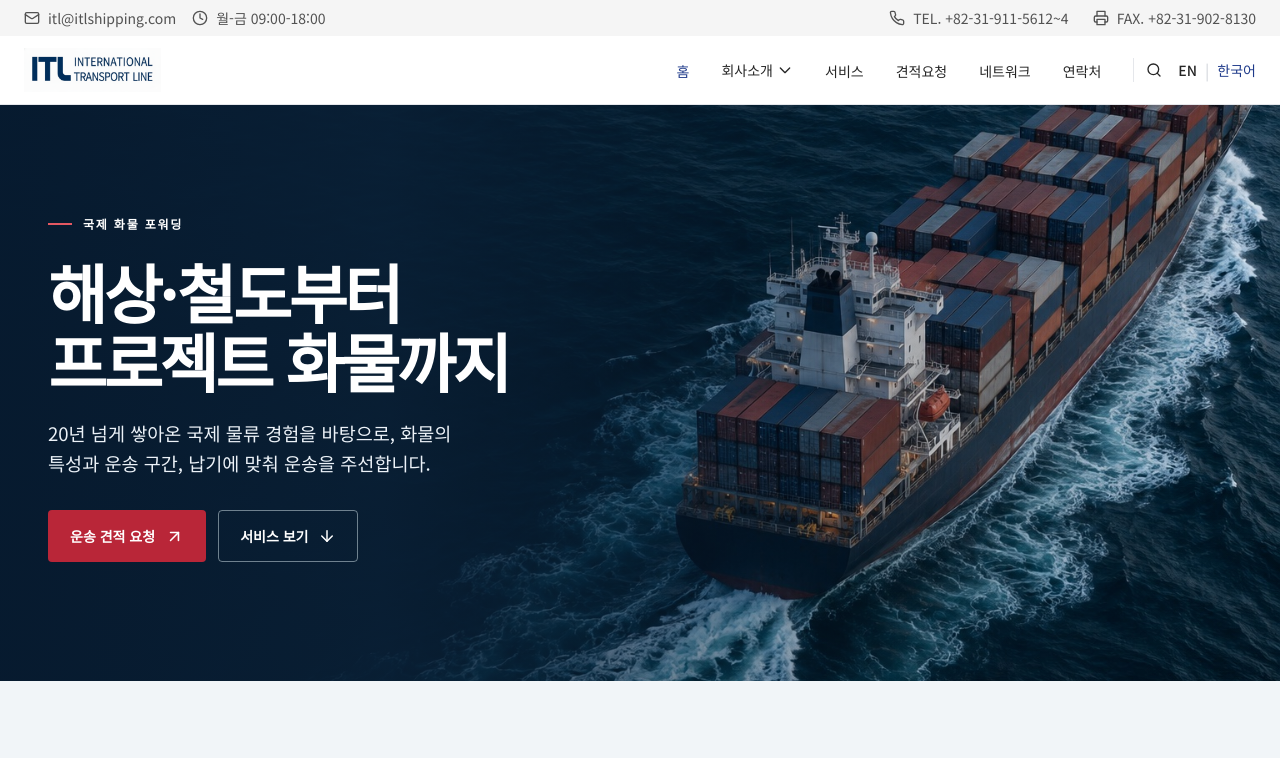
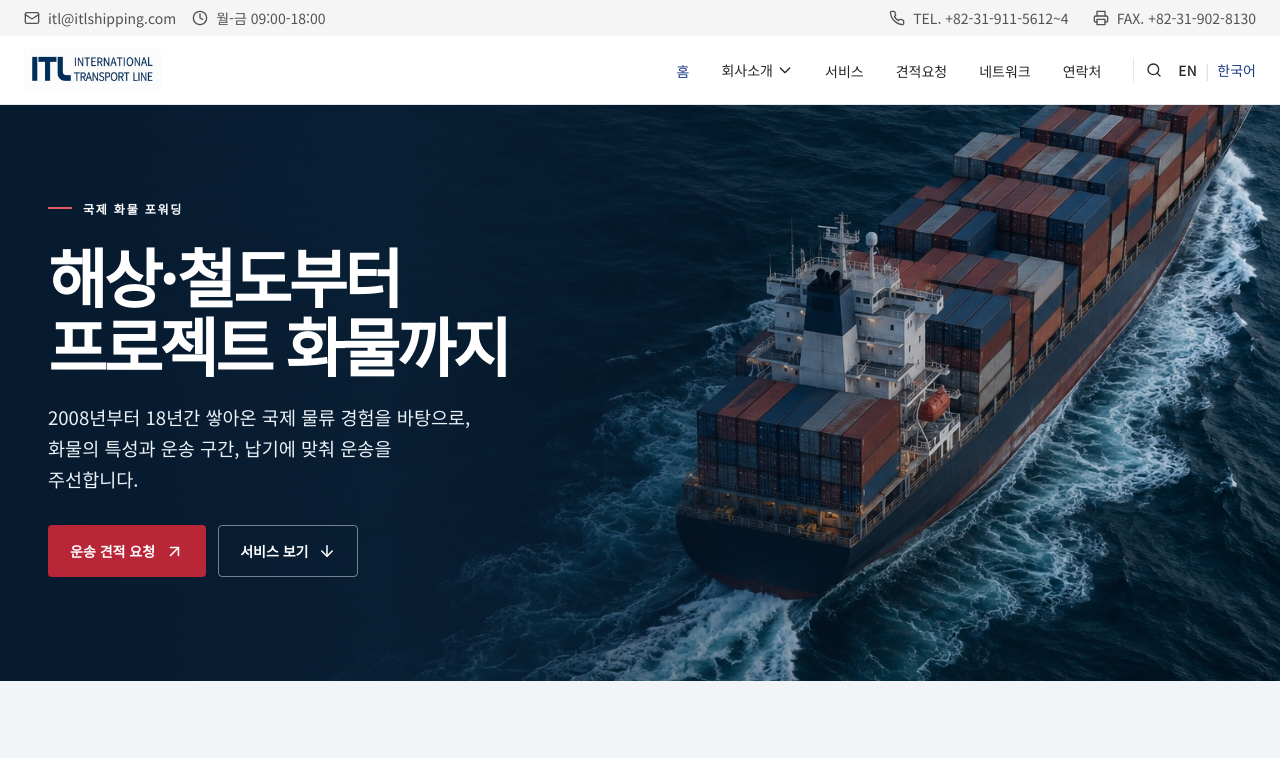
Before and after one commit to hyeoption/itl, a Next.js app: page /ko in a window 1280 px wide. Shown: the top 758 px of the page. Built offline with nearby package versions, Linux system fonts and the light colour scheme.

Commit message:
Correct homepage experience to 18 years

```diff
--- a/app/landing.tsx
+++ b/app/landing.tsx
@@ -15,7 +15,7 @@ const content = {
     quote: "Request a quote", browse: "Explore services", skip: "Skip to content",
     heroLabel: "INTERNATIONAL FREIGHT FORWARDING",
     hero: ["Global freight.", "Ocean, rail & project cargo."],
-    intro: "With over 20 years of experience in international logistics, we plan shipments around your cargo, route and schedule.",
+    intro: "With 18 years of experience in international logistics, we plan shipments around your cargo, route and schedule.",
     services: "Freight services",
     serviceIntro: "Choose the right transport for your cargo and delivery schedule.",
     modes: [
@@ -44,7 +44,7 @@ const content = {
     quote: "운송 견적 요청", browse: "서비스 보기", skip: "본문 바로가기",
     heroLabel: "국제 화물 포워딩",
     hero: ["해상·철도부터", "프로젝트 화물까지"],
-    intro: "20년 넘게 쌓아온 국제 물류 경험을 바탕으로, 화물의 특성과 운송 구간, 납기에 맞춰 운송을 주선합니다.",
+    intro: "2008년부터 18년간 쌓아온 국제 물류 경험을 바탕으로, 화물의 특성과 운송 구간, 납기에 맞춰 운송을 주선합니다.",
     services: "운송 서비스",
     serviceIntro: "화물의 특성과 납기에 맞는 운송 방식을 찾아보세요.",
     modes: [
```
